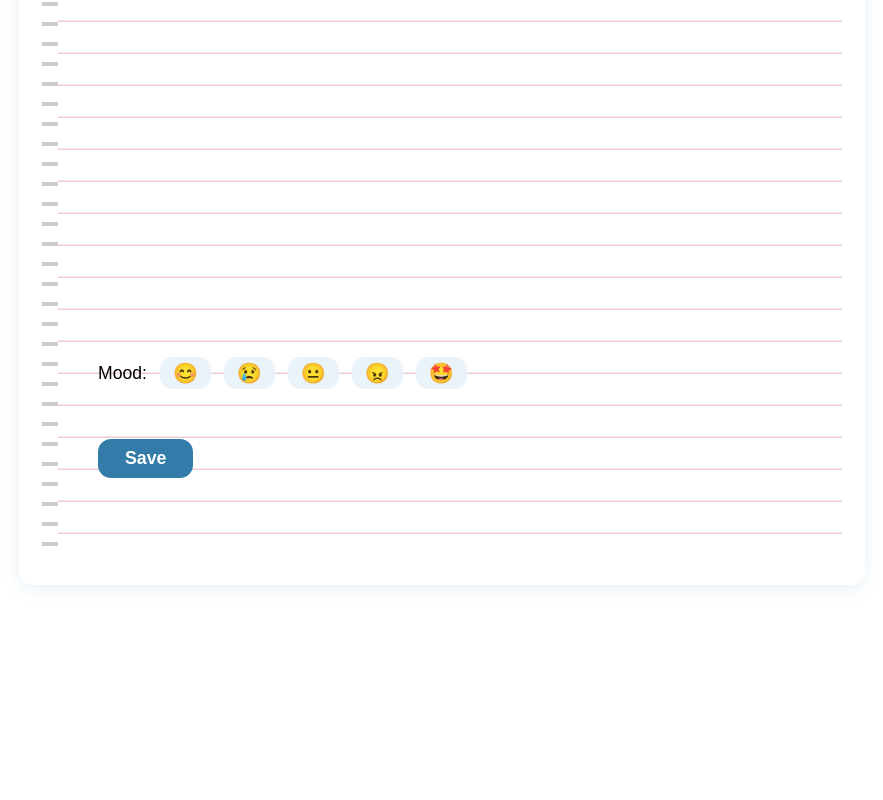
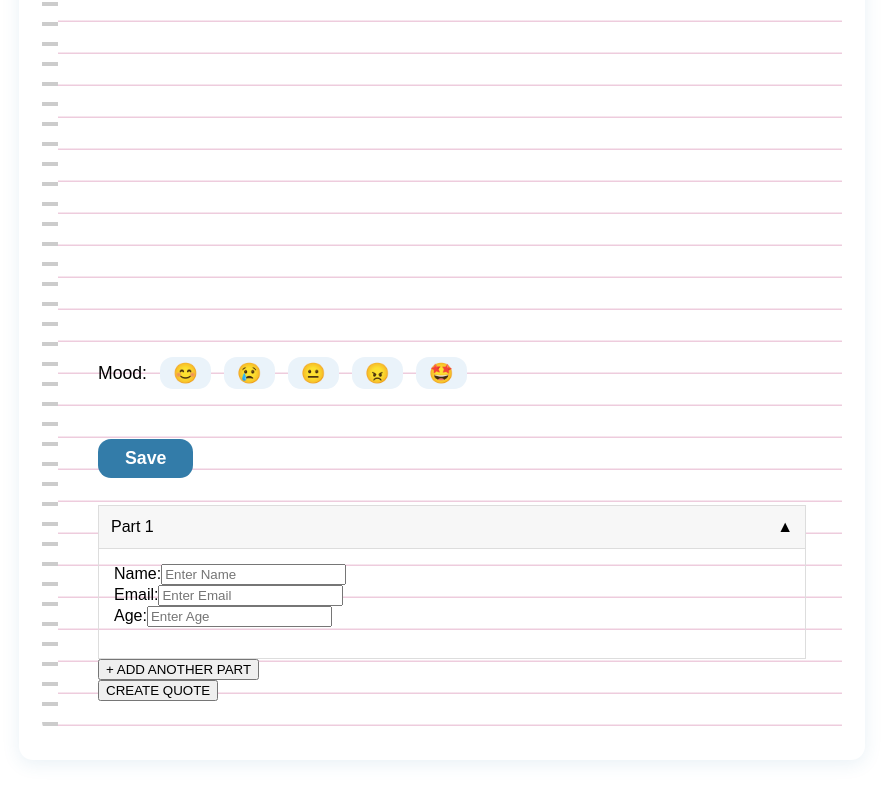
Before and after one commit to dsv111/psy-talk, an Angular app: page /diary in a window 1280 px wide. Shown: the part 274-1074 px from the top of the page, without its empty margins (198-1081 px from the left). Before the commit the page ends 933 px from the top, so only its background shows below. Built offline with nearby package versions, Linux system fonts and the light colour scheme.

Commit message:
Implement dynamic parts management in diary component with add, remove, and submit functionality

```diff
--- a/src/app/diary/diary.component.html
+++ b/src/app/diary/diary.component.html
@@ -6,10 +6,7 @@
         {{ selectedDate | date: 'MMMM dd, yyyy' }}
       </div>
       <div>
-        <input type="date"
-          [max]="todayStr"
-          [(ngModel)]="selectedDate"
-          (change)="onDateChange()"
+        <input type="date" [max]="todayStr" [(ngModel)]="selectedDate" (change)="onDateChange()"
           style="padding:2px 10px; border-radius:7px; font-size:1rem;">
       </div>
     </div>
@@ -20,9 +17,7 @@
     <div class="mood-row">
       <label>Mood:</label>
       <ng-container *ngFor="let mood of moods">
-        <button
-          [class.selected]="entryMood === mood.value"
-          (click)="entryMood = mood.value">
+        <button [class.selected]="entryMood === mood.value" (click)="entryMood = mood.value">
           {{ mood.icon }}
         </button>
       </ng-container>
@@ -44,14 +39,129 @@
           <span class="entry-mood">{{ getMoodIcon(entry.mood) }}</span>
           <div class="entry-text">{{ entry.text }}</div>
           <button class="delete-btn" (click)="deleteEntry(entry.date)">Delete</button>
-      <button class="save-btn"
-              style="background:#bed6e3; color:#337ca9; padding:2px 15px; margin-left:7px;"
+          <button class="save-btn" style="background:#bed6e3; color:#337ca9; padding:2px 15px; margin-left:7px;"
             (click)="beginEdit(entry.date)">Edit</button>
         </div>
       </ng-container>
       <!-- <div *ngIf="!analysis.getDiaryEntry(selectedDate)" class="empty-msg">No diary entry for this date.</div> -->
     </div>
 
+    <!-- <div class="container">
+      <app-accordion>
+        <app-accordion-item *ngFor="let part of parts; let i = index; trackBy: trackByPartId"
+          [title]="'Part ' + (i + 1)" [open]="part.isOpen" (toggleEvent)="part.isOpen = !part.isOpen">
+          <div class="panel-content fdx-text-body">
+
+            <div class="fdx-form-group">
+              <label for="name-{{part.id}}">Name:</label>
+              <input id="name-{{part.id}}" type="text" class="fdx-input-field" [(ngModel)]="part.name"
+                name="name-{{part.id}}" placeholder="Enter Name">
+            </div>
+
+            <div class="fdx-form-group">
+              <label for="email-{{part.id}}">Email:</label>
+              <input id="email-{{part.id}}" type="email" class="fdx-input-field" [(ngModel)]="part.email"
+                name="email-{{part.id}}" placeholder="Enter Email">
+            </div>
+
+            <div class="fdx-form-group">
+              <label for="age-{{part.id}}">Age:</label>
+              <input id="age-{{part.id}}" type="number" class="fdx-input-field" [(ngModel)]="part.age"
+                name="age-{{part.id}}" placeholder="Enter Age">
+            </div>
+
+            <p class="mt-4">
+              <button *ngIf="parts.length > 1" (click)="removePart(part.id)" class="fdx-button-danger fdx-button-small">
+                Remove Part {{ i + 1 }}
+              </button>
+            </p>
 
           </div>
+        </app-accordion-item>
+      </app-accordion>
+
+      <div class="fdx-add-part-container">
+        <button (click)="addPart()" class="fdx-link-button">
+          + ADD ANOTHER PART
+        </button>
       </div>
+    </div> -->
+
+<div class="card">
+  <div class="container">
+  <app-accordion>
+    <app-accordion-item
+      *ngFor="let part of parts; let i = index; trackBy: trackByPartId"
+      [title]="'Part ' + (i + 1)"
+      [open]="part.isOpen"
+      (toggleEvent)="part.isOpen = !part.isOpen"
+    >
+      <div class="panel-content fdx-text-body">
+
+        <div class="fdx-form-group">
+          <label for="name-{{part.id}}">Name:</label>
+          <input
+            id="name-{{part.id}}"
+            type="text"
+            class="fdx-input-field"
+            [(ngModel)]="part.name"
+            name="name-{{part.id}}"
+            placeholder="Enter Name"
+          >
+        </div>
+        <div class="fdx-form-group">
+          <label for="email-{{part.id}}">Email:</label>
+          <input
+            id="email-{{part.id}}"
+            type="email"
+            class="fdx-input-field"
+            [(ngModel)]="part.email"
+            name="email-{{part.id}}"
+            placeholder="Enter Email"
+          >
+        </div>
+
+        <div class="fdx-form-group">
+          <label for="age-{{part.id}}">Age:</label>
+          <input
+            id="age-{{part.id}}"
+            type="number"
+            class="fdx-input-field"
+            [(ngModel)]="part.age"
+            name="age-{{part.id}}"
+            placeholder="Enter Age"
+          >
+        </div>
+
+        <p class="mt-4">
+          <button
+            *ngIf="parts.length > 1"
+            (click)="removePart(part.id)"
+            class="fdx-button-danger fdx-button-small"
+          >
+            Remove Part {{ i + 1 }}
+          </button>
+        </p>
+
+      </div>
+    </app-accordion-item>
+  </app-accordion>
+
+  <div class="fdx-add-part-container">
+    <button (click)="addPart()" class="fdx-link-button">
+      + ADD ANOTHER PART
+    </button>
+  </div>
+
+  <div class="fdx-submit-container mt-5">
+    <button
+      (click)="submitAndLogData()"
+      class="fdx-button-primary fdx-button-lg"
+    >
+      CREATE QUOTE
+    </button>
+  </div>
+</div>
+</div>
+  </div>
+</div>
--- a/src/app/diary/diary.component.ts
+++ b/src/app/diary/diary.component.ts
@@ -2,11 +2,20 @@ import { Component } from '@angular/core';
 import { CommonModule } from '@angular/common';
 import { FormsModule } from '@angular/forms';
 import { AnalysisService } from '../analysis.service';
-
+import { AccordionComponent } from '../shared/accordion/accordion.component';
+import { AccordionItemComponent } from '../shared/accordion-item/accordion-item.component';
 interface DiaryEntry {
   date: string;
   text: string;
   mood?: string;
+}
+// Define a basic interface for a Part
+export interface Part {
+  id: number;
+  isOpen: boolean;       // Controls the open/close state of the accordion item
+  name: string;          // Form field 1
+  email: string;         // Form field 2
+  age: number | null;    // Form field 3
 }
 // Utility function outside component
 function isBrowser(): boolean {
@@ -16,7 +25,7 @@ function isBrowser(): boolean {
 @Component({
   selector: 'app-diary',
   standalone: true,
-  imports: [CommonModule, FormsModule],
+  imports: [CommonModule, FormsModule,AccordionComponent,AccordionItemComponent],
   templateUrl: './diary.component.html',
   styleUrls: ['./diary.component.css']
 })
@@ -33,8 +42,14 @@ export class DiaryComponent {
     { value: 'angry', icon: '😠' },
     { value: 'excited', icon: '🤩' }
   ];
+// A counter to ensure unique IDs for new parts (Part 1, Part 2, etc.)
+  private nextPartId = 1;
+  // The array holding all the parts to be rendered
+  parts: Part[] = [];
 
- constructor(public analysis: AnalysisService) {}
+ constructor(public analysis: AnalysisService) {
+  this.addPart(true);
+ }
 
   ngOnInit() {
     const today = new Date();
@@ -42,6 +57,52 @@ export class DiaryComponent {
     this.selectedDate = this.todayStr;
     this.loadEntries();
     this.loadEntry();
+  }
+
+  /**
+   * Adds a new Part object to the 'parts' array.
+   */
+  addPart(shouldBeOpen: boolean = false): void {
+    const newPart: Part = {
+      id: this.nextPartId++,
+      isOpen: shouldBeOpen,
+      name: '',
+      email: '',
+      age: null
+    };
+    this.parts.push(newPart);
+  }
+
+  // Optional: Method to remove a part
+  removePart(id: number): void {
+    this.parts = this.parts.filter(part => part.id !== id);
+  }
+  /**
+   * Helps Angular optimize rendering when items are added/removed from the list.
+   * @param index The index of the item
+   * @param part The current Part object
+   * @returns The unique ID of the part
+   */
+  trackByPartId(index: number, part: Part): number {
+    return part.id;
+  }
+
+  submitAndLogData(): void {
+    console.log('--- Submitting & Logging All Dynamic Parts Data ---');
+
+    // Log the entire array structure
+    console.log(this.parts);
+
+    // Optional: Log data for each part individually
+    this.parts.forEach((part, index) => {
+      console.log(`Part ${index + 1} Data (ID: ${part.id}):`, {
+        Name: part.name,
+        Email: part.email,
+        Age: part.age
+      });
+    });
+
+    console.log('----------------------------------------------------');
   }
 
   onDateChange() {
@@ -87,6 +148,7 @@ export class DiaryComponent {
       text: this.entryText.trim(),
       mood: this.entryMood
     };
+
     localStorage.setItem('diary-' + this.selectedDate, JSON.stringify(entry));
     this.loadEntries();
     alert('Diary saved for ' + this.selectedDate);
```
Lines whose indentation alone changed are shown as unchanged.
